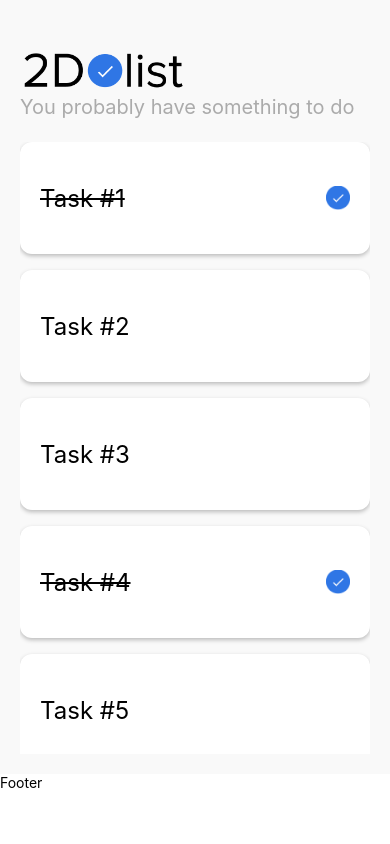
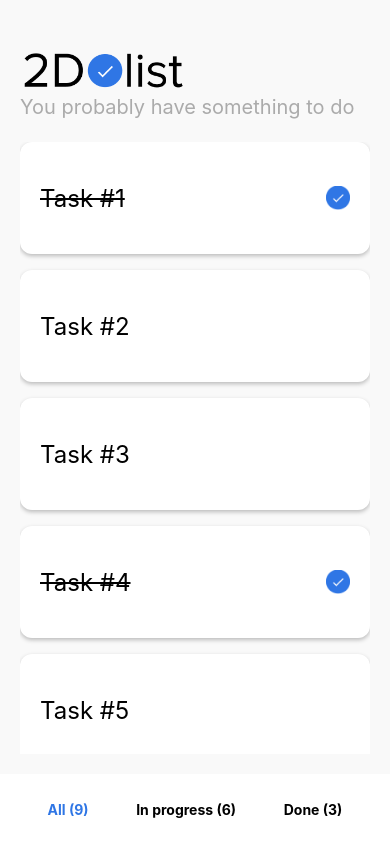
Before and after one commit to cacagdas/react-native-todo-list-app, a React Native app: screen / in a window 390 px wide. Built offline with nearby package versions, Linux system fonts and the light colour scheme.

Commit message:
create bottom nav bar and filter todo list by selected tab

```diff
--- a/App.js
+++ b/App.js
@@ -4,6 +4,7 @@ import { s } from "./App.style";
 import { Header } from "./components/header/Header";
 import { CardTodo } from "./components/todocard/CardTodo";
 import { useState } from "react";
+import { BottomNavBar } from "./components/bottomnavbar/BottomNavBar";
 
 export default function App() {
 	const [todoList, setTodoList] = useState([
@@ -18,8 +19,21 @@ export default function App() {
 		{ id: 9, title: "Task #9", isCompleted: false },
 	]);
 
+	const [selectedTabName, setSelectedTabName] = useState("all");
+
+	function getFilteredList() {
+		switch (selectedTabName) {
+			case "all":
+				return todoList;
+			case "inProgress":
+				return todoList.filter((todo) => !todo.isCompleted);
+			case "done":
+				return todoList.filter((todo) => todo.isCompleted);
+		}
+	}
+
 	function renderTodoList() {
-		return todoList.map((todo) => (
+		return getFilteredList().map((todo) => (
 			<View key={todo.id} style={s.cardItem}>
 				<CardTodo onPress={updateTodo} todo={todo} />
 			</View>
@@ -51,7 +65,11 @@ export default function App() {
 			</SafeAreaProvider>
 
 			<View style={s.footer}>
-				<Text>Footer</Text>
+				<BottomNavBar
+					todoList={todoList}
+					onPress={setSelectedTabName}
+					selectedTabName={selectedTabName}
+				/>
 			</View>
 		</>
 	);
--- /dev/null
+++ b/components/bottomnavbar/BottomNavBar.jsx
@@ -0,0 +1,37 @@
+import { Text, TouchableOpacity, View } from "react-native";
+import { s } from "./BottomNavBar.style";
+
+export function BottomNavBar({ selectedTabName, onPress, todoList }) {
+	const countByStatus = todoList.reduce(
+		(acc, todo) => {
+			todo.isCompleted ? acc.done++ : acc.inProgress++;
+			return acc;
+		},
+		{
+			all: todoList.length,
+			inProgress: 0,
+			done: 0,
+		}
+	);
+	function getTextStyle(tabName) {
+		return {
+			fontWeight: "bold",
+			color: selectedTabName === tabName ? "#2F76E5" : "black",
+		};
+	}
+	return (
+		<View style={s.root}>
+			<TouchableOpacity onPress={() => onPress("all")}>
+				<Text style={getTextStyle("all")}>All ({countByStatus.all})</Text>
+			</TouchableOpacity>
+			<TouchableOpacity onPress={() => onPress("inProgress")}>
+				<Text style={getTextStyle("inProgress")}>
+					In progress ({countByStatus.inProgress})
+				</Text>
+			</TouchableOpacity>
+			<TouchableOpacity onPress={() => onPress("done")}>
+				<Text style={getTextStyle("done")}>Done ({countByStatus.done})</Text>
+			</TouchableOpacity>
+		</View>
+	);
+}
--- /dev/null
+++ b/components/bottomnavbar/BottomNavBar.style.js
@@ -0,0 +1,10 @@
+import { StyleSheet } from "react-native";
+
+export const s = StyleSheet.create({
+	root: {
+		flex: 1,
+		flexDirection: "row",
+		justifyContent: "space-evenly",
+		alignItems: "center",
+	},
+});
```
